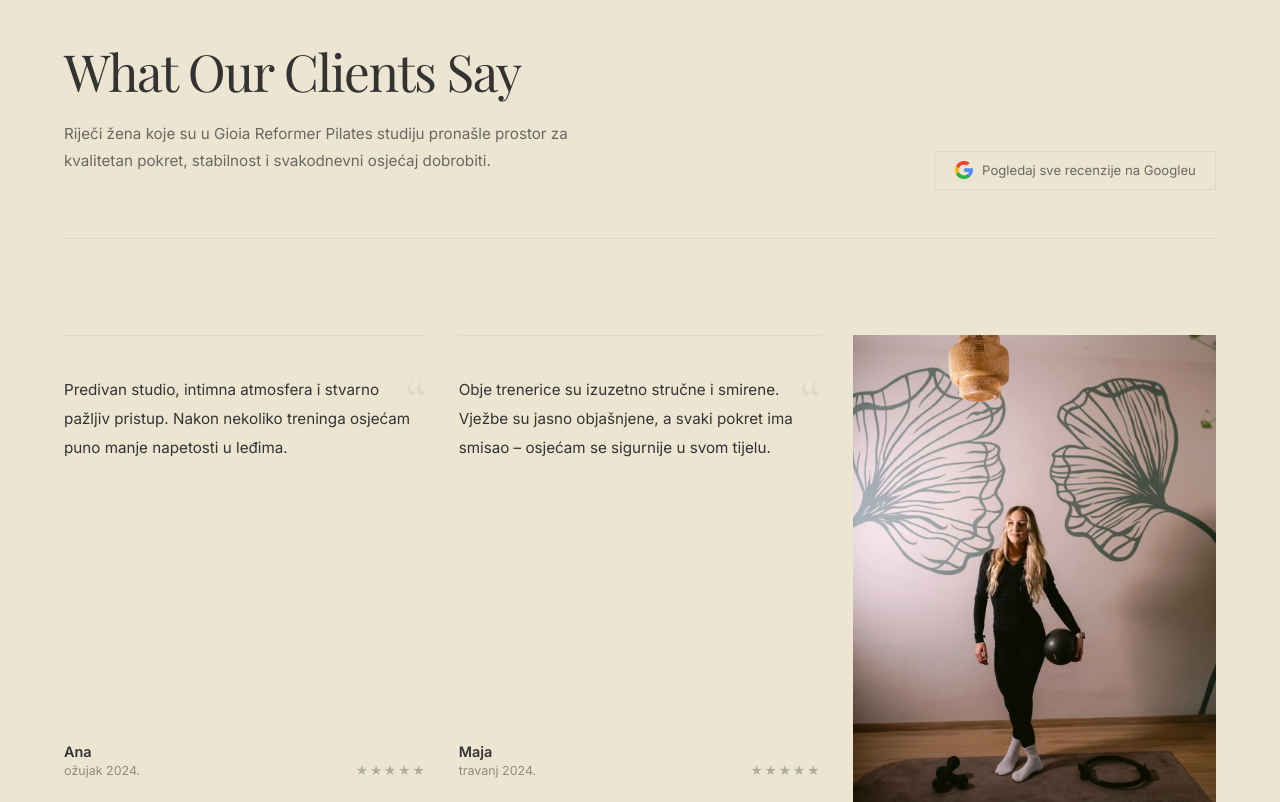
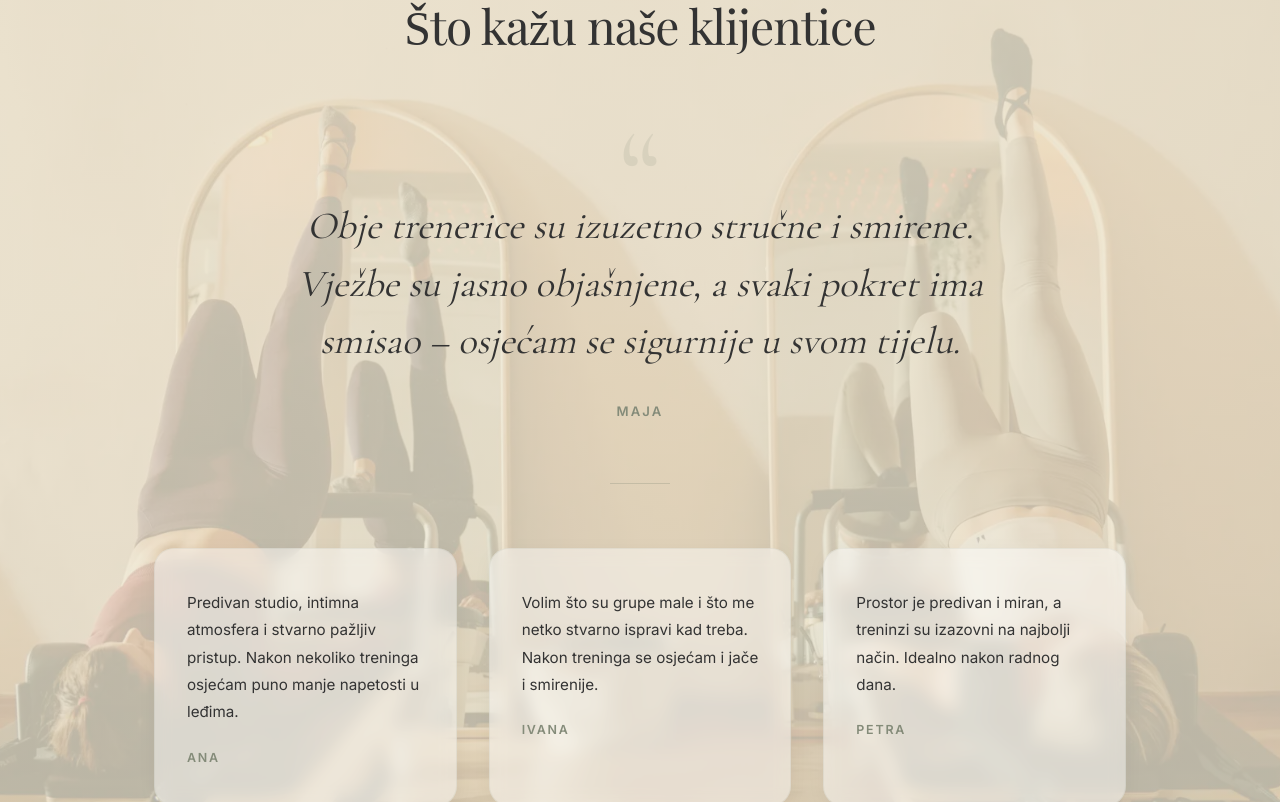
Before and after one commit to mateorumac/gioia-web, a React (Vite) app: page /en in a window 1280 px wide. Shown: the part 10298-11100 px from the top of the page. Built offline with nearby package versions, Linux system fonts and the light colour scheme.

Commit message:
way better reviews section

```diff
--- a/src/components/ReviewsSection.jsx
+++ b/src/components/ReviewsSection.jsx
@@ -1,111 +1,80 @@
-import { useTranslation } from "react-i18next";
 import "../styles/ReviewsSection.css";
 
-// Import images for gallery
-import reviewImage1 from "../assets/images/DSC_3707.webp";
-import reviewImage2 from "../assets/images/DSC_8250.webp";
-import reviewImage3 from "../assets/images/IMG_4790.webp";
-import googleLogo from "../assets/logos/google-logo.webp";
+import bgDSC1576 from "../assets/images/DSC_1576.webp";
+import bgDSC8285 from "../assets/images/DSC_8285.webp";
+import bgDSC8332 from "../assets/images/DSC_8332.webp";
+import bgIMG1588 from "../assets/images/IMG_1588.webp";
 
-const MOCK_REVIEWS = [
+const backgroundOptions = {
+  DSC_1576: bgDSC1576,
+  DSC_8285: bgDSC8285,
+  DSC_8332: bgDSC8332,
+  IMG_1588: bgIMG1588,
+};
+
+const selectedBackground = backgroundOptions.IMG_1588;
+
+const testimonials = [
   {
     id: 1,
-    name: "Ana",
-    rating: 5,
-    date: "ožujak 2024.",
-    text: "Predivan studio, intimna atmosfera i stvarno pažljiv pristup. Nakon nekoliko treninga osjećam puno manje napetosti u leđima.",
+    name: "Maja",
+    text: "Obje trenerice su izuzetno stručne i smirene. Vježbe su jasno objašnjene, a svaki pokret ima smisao – osjećam se sigurnije u svom tijelu.",
+    featured: true,
   },
   {
     id: 2,
-    name: "Maja",
-    rating: 5,
-    date: "travanj 2024.",
-    text: "Obje trenerice su izuzetno stručne i smirene. Vježbe su jasno objašnjene, a svaki pokret ima smisao – osjećam se sigurnije u svom tijelu.",
+    name: "Ana",
+    text: "Predivan studio, intimna atmosfera i stvarno pažljiv pristup. Nakon nekoliko treninga osjećam puno manje napetosti u leđima.",
+    featured: false,
   },
   {
     id: 3,
     name: "Ivana",
-    rating: 5,
-    date: "svibanj 2024.",
     text: "Volim što su grupe male i što me netko stvarno ispravi kad treba. Nakon treninga se osjećam i jače i smirenije.",
+    featured: false,
   },
   {
     id: 4,
     name: "Petra",
-    rating: 5,
-    date: "lipanj 2024.",
     text: "Prostor je predivan i miran, a treninzi su izazovni na najbolji način. Idealno nakon radnog dana.",
+    featured: false,
   },
 ];
 
-const galleryImages = [reviewImage1, reviewImage2, reviewImage3];
-
 function ReviewsSection() {
-  const { t } = useTranslation();
+  const featured = testimonials.find((t) => t.featured);
+  const supporting = testimonials.filter((t) => !t.featured);
 
   return (
-    <section className="reviews-section" id="reviews">
-      <div className="reviews-container">
-        {/* Header with nav-logo watermark */}
-        <div className="reviews-header-editorial">
-          <div>
-            <h2 className="reviews-title-editorial">
-              {t("reviews.title", "Što kažu naše klijentice")}
-            </h2>
-            <p className="reviews-subtitle">
-              Riječi žena koje su u Gioia Reformer Pilates studiju pronašle
-              prostor za kvalitetan pokret, stabilnost i svakodnevni osjećaj
-              dobrobiti.
-            </p>
-          </div>
+    <section
+      className="testimonialsSection"
+      id="reviews"
+      style={{ backgroundImage: `url(${selectedBackground})` }}
+    >
+      <div className="testimonialsSection__overlay" />
 
-          <a
-            href="https://www.google.com/search?sxsrf=ANbL-n64SFby-FHwEZ-juLYdXuK8Dpgmww:1769260589054&si=AL3DRZEsmMGCryMMFSHJ3StBhOdZ2-6yYkXd_doETEE1OR-qORcop8HIrFE8AdbGR7QP5HNX4rq0py2kODjppmr05EG-N0JZNcmx_pn0nZvLdc5GeL_gK_TJ91-mS78FPtlI05fevZBxFzccF0A9dH-Oinjn0GIePg%3D%3D&q=Gioia+-+reformer+pilates+studio+Reviews&aic=0"
-            className="reviews-google-link"
-            target="_blank"
-            rel="noopener noreferrer"
-          >
-            <span className="google-pill">
-              <img src={googleLogo} alt="Google" className="google-logo" />
-              <span className="google-text">
-                Pogledaj sve recenzije na Googleu
-              </span>
-            </span>
-          </a>
+      <div className="testimonialsSection__inner">
+        <p className="testimonialsSection__eyebrow">Recenzije</p>
+        <h2 className="testimonialsSection__title">
+          Što kažu naše klijentice
+        </h2>
+
+        <div className="testimonialsSection__featured">
+          <span className="testimonialsSection__quoteMark">&ldquo;</span>
+          <blockquote className="testimonialsSection__featuredQuote">
+            {featured.text}
+          </blockquote>
+          <p className="testimonialsSection__featuredName">{featured.name}</p>
         </div>
 
-        {/* Reviews Grid with interspersed images */}
-        <div className="reviews-grid">
-          {MOCK_REVIEWS.map((review, idx) => (
-            <div key={review.id}>
-              {/* Review Card */}
-              <article className="review-card-editorial">
-                <div className="review-text-editorial">{review.text}</div>
+        <div className="testimonialsSection__divider" />
 
-                <div className="review-footer">
-                  <div>
-                    <h3 className="review-name-editorial">{review.name}</h3>
-                    <p className="review-date">{review.date}</p>
-                  </div>
-                  <div className="review-rating-editorial">
-                    {"★".repeat(review.rating)}
-                  </div>
-                </div>
-              </article>
-
-              {/* Insert image card after every second review */}
-              {idx % 2 === 1 &&
-                idx < MOCK_REVIEWS.length &&
-                galleryImages[Math.floor(idx / 2)] && (
-                  <div className="review-image-card">
-                    <img
-                      src={galleryImages[Math.floor(idx / 2)]}
-                      alt="Studio ambijent"
-                      loading="lazy"
-                    />
-                  </div>
-                )}
-            </div>
+        <div className="testimonialsSection__grid">
+          {supporting.map((t) => (
+            <article key={t.id} className="testimonialsSection__card">
+              <p className="testimonialsSection__cardText">{t.text}</p>
+              <p className="testimonialsSection__cardName">{t.name}</p>
+            </article>
           ))}
         </div>
       </div>
--- a/src/styles/ReviewsSection.css
+++ b/src/styles/ReviewsSection.css
@@ -1,244 +1,216 @@
 /* ═══════════════════════════════════════════
-   REVIEWS — Editorial testimonials
+   TESTIMONIALS — Premium editorial layout
    ═══════════════════════════════════════════ */
-.reviews-section {
-  padding: 10rem 4rem;
-  background-color: var(--color-beige);
+.testimonialsSection {
   position: relative;
+  width: 100%;
+  background-size: cover;
+  background-position: center;
+  background-repeat: no-repeat;
+  overflow: hidden;
 }
 
-.reviews-container {
-  max-width: 1400px;
-  margin: 0 auto;
-  position: relative;
+.testimonialsSection__overlay {
+  position: absolute;
+  inset: 0;
+  background: linear-gradient(
+    180deg,
+    rgba(236, 229, 209, 0.88) 0%,
+    rgba(236, 229, 209, 0.82) 40%,
+    rgba(236, 229, 209, 0.78) 100%
+  );
+  z-index: 0;
 }
 
-/* Header */
-.reviews-header-editorial {
+.testimonialsSection__inner {
   position: relative;
-  display: flex;
-  justify-content: space-between;
-  align-items: flex-end;
-  margin-bottom: 6rem;
-  padding-bottom: 3rem;
-  border-bottom: 1px solid rgba(132, 139, 121, 0.12);
-  gap: 3rem;
+  z-index: 1;
+  max-width: 1100px;
+  margin: 0 auto;
+  padding: 8rem 4rem;
+  text-align: center;
 }
 
-.reviews-title-editorial {
-  font-family: var(--font-playfair);
-  font-size: clamp(2.5rem, 4vw, 3.2rem);
-  font-weight: 400;
-  letter-spacing: -0.03em;
-  margin-bottom: 0.75rem;
-  color: var(--color-text);
+.testimonialsSection__eyebrow {
+  font-family: var(--font-inter);
+  font-size: 0.78rem;
+  font-weight: 500;
+  letter-spacing: 0.18em;
+  text-transform: uppercase;
+  color: var(--color-sage);
+  margin: 0 0 1rem;
 }
 
-.reviews-subtitle {
+.testimonialsSection__title {
+  font-family: var(--font-playfair);
+  font-size: clamp(2rem, 4vw, 3rem);
+  font-weight: 400;
+  letter-spacing: -0.02em;
+  color: var(--color-text);
+  margin: 0 0 5rem;
+}
+
+/* Featured testimonial */
+.testimonialsSection__featured {
+  position: relative;
+  max-width: 780px;
+  margin: 0 auto 4rem;
+  padding: 0 2rem;
+}
+
+.testimonialsSection__quoteMark {
+  display: block;
+  font-family: var(--font-cormorant);
+  font-size: 8rem;
+  line-height: 0.6;
+  color: var(--color-sage);
+  opacity: 0.15;
+  pointer-events: none;
+  margin-bottom: -1rem;
+}
+
+.testimonialsSection__featuredQuote {
+  font-family: var(--font-cormorant);
+  font-size: clamp(1.6rem, 3vw, 2.4rem);
+  font-weight: 400;
+  font-style: italic;
+  line-height: 1.5;
+  color: var(--color-text);
+  margin: 0 0 2rem;
+}
+
+.testimonialsSection__featuredName {
+  font-family: var(--font-inter);
+  font-size: 0.82rem;
+  font-weight: 600;
+  letter-spacing: 0.16em;
+  text-transform: uppercase;
+  color: var(--color-sage);
+  margin: 0;
+}
+
+/* Divider */
+.testimonialsSection__divider {
+  width: 60px;
+  height: 1px;
+  background: var(--color-sage);
+  opacity: 0.3;
+  margin: 0 auto 4rem;
+}
+
+/* Supporting cards grid */
+.testimonialsSection__grid {
+  display: grid;
+  grid-template-columns: repeat(3, 1fr);
+  gap: 2rem;
+}
+
+.testimonialsSection__card {
+  background: rgba(255, 255, 255, 0.45);
+  border: 1px solid rgba(132, 139, 121, 0.1);
+  border-radius: 20px;
+  padding: 2.5rem 2rem;
+  text-align: left;
+  box-shadow: 0 4px 20px rgba(0, 0, 0, 0.04);
+  backdrop-filter: blur(8px);
+  transition: transform 0.3s ease, box-shadow 0.3s ease;
+}
+
+.testimonialsSection__card:hover {
+  transform: translateY(-4px);
+  box-shadow: 0 8px 32px rgba(0, 0, 0, 0.08);
+}
+
+.testimonialsSection__cardText {
   font-family: var(--font-inter);
   font-size: 0.95rem;
   line-height: 1.8;
-  max-width: 540px;
   color: var(--color-text);
-  opacity: 0.7;
+  margin: 0 0 1.5rem;
 }
 
-.reviews-google-link {
-  text-decoration: none;
-  flex-shrink: 0;
-}
-
-.google-pill {
-  display: inline-flex;
-  align-items: center;
-  gap: 0.6rem;
-  padding: 0.6rem 1.2rem;
-  border: 1px solid rgba(132, 139, 121, 0.15);
-  background-color: transparent;
-  font-family: var(--font-inter);
-  font-size: 0.82rem;
-  transition: border-color 0.3s ease;
-}
-
-.google-pill:hover {
-  border-color: var(--color-sage);
-}
-
-.google-logo {
-  width: 18px;
-  height: auto;
-  display: block;
-  flex-shrink: 0;
-}
-
-.google-text {
-  white-space: nowrap;
-  color: var(--color-text);
-  opacity: 0.7;
-}
-
-/* Reviews Grid */
-.reviews-grid {
-  display: grid;
-  grid-template-columns: repeat(3, 1fr);
-  gap: 2rem;
-  position: relative;
-}
-
-.reviews-grid > div {
-  display: contents;
-}
-
-/* Review Cards — minimal */
-.review-card-editorial {
-  background: transparent;
-  padding: 2.5rem 0;
-  border-top: 1px solid rgba(132, 139, 121, 0.12);
-  position: relative;
-  display: flex;
-  flex-direction: column;
-  justify-content: space-between;
-  min-height: 240px;
-}
-
-.review-card-editorial::before {
-  content: '\201C';
-  position: absolute;
-  top: 2rem;
-  right: 0;
-  font-family: var(--font-cormorant);
-  font-size: 4rem;
-  color: var(--color-sage);
-  opacity: 0.12;
-  line-height: 1;
-  pointer-events: none;
-}
-
-.review-text-editorial {
-  font-family: var(--font-inter);
-  font-size: 0.95rem;
-  line-height: 1.9;
-  margin: 0 0 auto 0;
-  position: relative;
-  color: var(--color-text);
-}
-
-.review-footer {
-  margin-top: 2rem;
-  padding-top: 1.25rem;
-  display: flex;
-  justify-content: space-between;
-  align-items: flex-end;
-  gap: 1rem;
-}
-
-.review-name-editorial {
-  font-family: var(--font-inter);
-  font-weight: 600;
-  font-size: 0.9rem;
-  margin: 0 0 0.2rem 0;
-  color: var(--color-text);
-}
-
-.review-date {
+.testimonialsSection__cardName {
   font-family: var(--font-inter);
   font-size: 0.78rem;
-  opacity: 0.5;
+  font-weight: 600;
+  letter-spacing: 0.14em;
+  text-transform: uppercase;
+  color: var(--color-sage);
   margin: 0;
-  color: var(--color-text);
-}
-
-.review-rating-editorial {
-  color: var(--color-sage);
-  font-size: 0.85rem;
-  letter-spacing: 2px;
-  white-space: nowrap;
-  opacity: 0.6;
-}
-
-/* Image Cards between reviews */
-.review-image-card {
-  width: 100%;
-  aspect-ratio: 3 / 4;
-  overflow: hidden;
-  position: relative;
-}
-
-.review-image-card img {
-  width: 100%;
-  height: 100%;
-  object-fit: cover;
-  transition: transform 0.8s ease;
-}
-
-.review-image-card:hover img {
-  transform: scale(1.03);
 }
 
 /* ── Responsive ── */
 @media (max-width: 1200px) {
-  .reviews-section {
-    padding: 8rem 3rem;
+  .testimonialsSection__inner {
+    padding: 7rem 3rem;
+  }
+}
+
+@media (max-width: 900px) {
+  .testimonialsSection__inner {
+    padding: 6rem 2rem;
   }
 
-  .reviews-grid {
+  .testimonialsSection__title {
+    margin-bottom: 4rem;
+  }
+
+  .testimonialsSection__featured {
+    margin-bottom: 3rem;
+    padding: 0;
+  }
+
+  .testimonialsSection__grid {
     grid-template-columns: repeat(2, 1fr);
     gap: 1.5rem;
   }
 }
 
-@media (max-width: 900px) {
-  .reviews-section {
-    padding: 6rem 2rem;
-  }
-
-  .reviews-header-editorial {
-    flex-direction: column;
-    align-items: flex-start;
-    margin-bottom: 4rem;
-    padding-bottom: 2rem;
-  }
-
-  .reviews-grid {
-    grid-template-columns: 1fr;
-    gap: 0;
-  }
-
-  .review-image-card {
-    aspect-ratio: 16 / 9;
-    margin: 1rem 0;
-  }
-}
-
 @media (max-width: 600px) {
-  .reviews-section {
+  .testimonialsSection__inner {
     padding: 5rem 1.5rem;
   }
 
-  .reviews-title-editorial {
-    font-size: 2.2rem;
+  .testimonialsSection__title {
+    margin-bottom: 3rem;
   }
 
-  .review-card-editorial {
-    padding: 2rem 0;
-    min-height: 200px;
+  .testimonialsSection__quoteMark {
+    font-size: 6rem;
   }
 
-  .review-card-editorial::before {
-    font-size: 3rem;
+  .testimonialsSection__featured {
+    margin-bottom: 2.5rem;
   }
 
-  .review-text-editorial {
-    font-size: 0.9rem;
+  .testimonialsSection__divider {
+    margin-bottom: 3rem;
+  }
+
+  .testimonialsSection__grid {
+    grid-template-columns: 1fr;
+    gap: 1.25rem;
+  }
+
+  .testimonialsSection__card {
+    padding: 2rem 1.5rem;
   }
 }
 
 @media (max-width: 400px) {
-  .reviews-section {
+  .testimonialsSection__inner {
     padding: 4rem 1.25rem;
   }
 
-  .reviews-title-editorial {
-    font-size: 1.9rem;
+  .testimonialsSection__quoteMark {
+    font-size: 5rem;
+  }
+
+  .testimonialsSection__featuredQuote {
+    font-size: 1.4rem;
+  }
+
+  .testimonialsSection__cardText {
+    font-size: 0.9rem;
   }
 }
```
